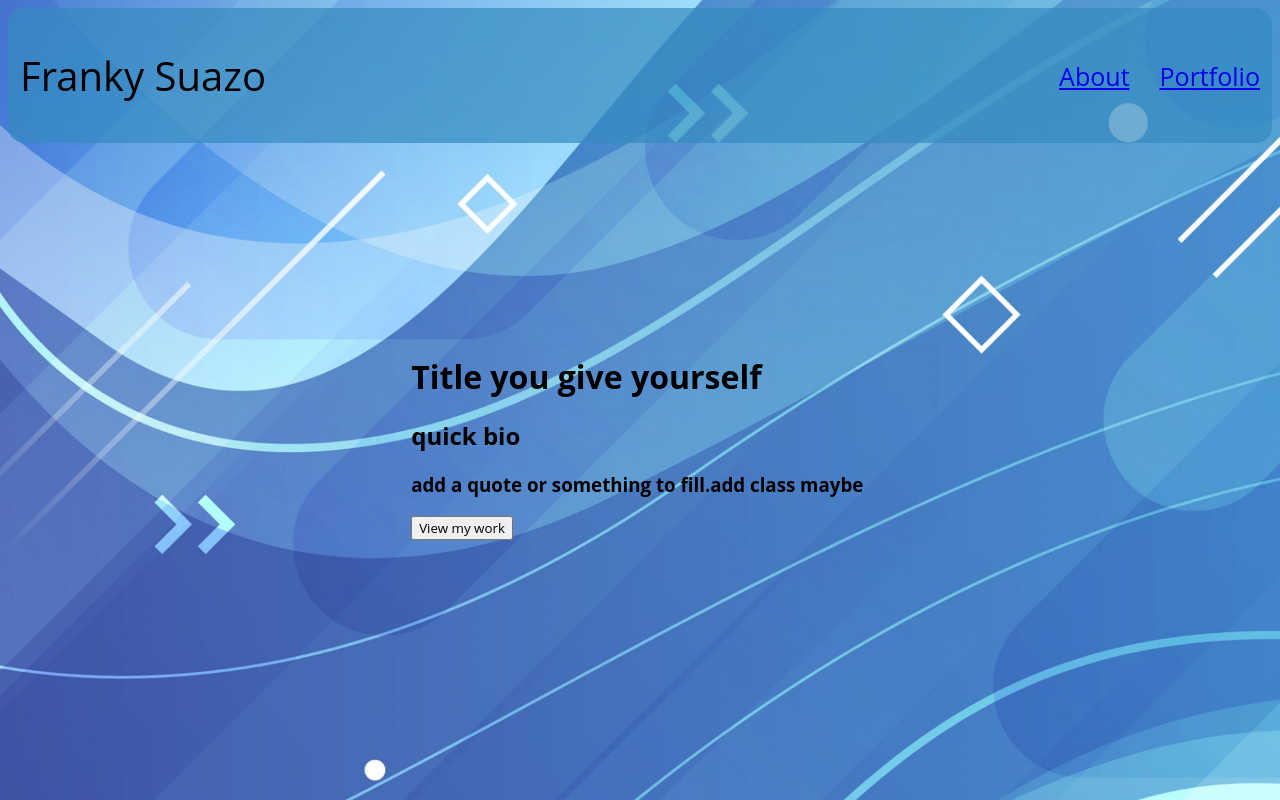
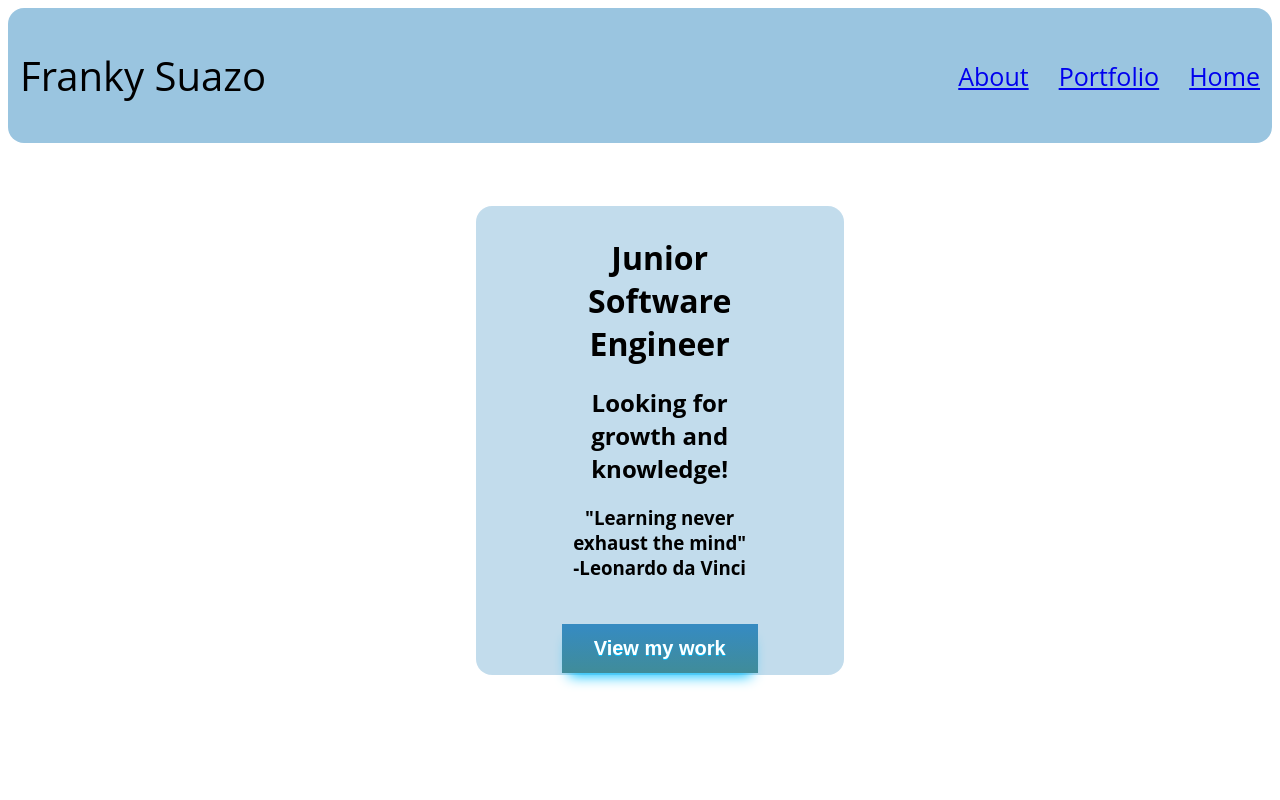
Before and after one commit to FrankySuazo/Block08, a plain HTML site: page personal_site/index.html in a window 1280 px wide. Shown: the top 800 px of the page. Drawn offline with Linux system fonts and the light colour scheme.

Commit message:
Added details, took background off

```diff
--- a/personal_site/index.html
+++ b/personal_site/index.html
@@ -13,18 +13,21 @@
       <nav class="links">
         <a href="#">About</a>
         <a href="#">Portfolio</a>
+        <a href="#">Home</a>
       </nav>
     </header>
 
     <main>
       <!--Page Info-->
-      <h1>Title you give yourself</h1>
-      <h2>quick bio</h2>
-      <h3>add a quote or something to fill.add class maybe</h3>
-
-      <form href="#">
-        <button type="button">View my work</button>
-      </form>
+      <h1>Junior Software Engineer</h1>
+      <h2>Looking for growth and knowledge!</h2>
+      <h3>
+        "Learning never exhaust the mind"
+        <div>-Leonardo da Vinci</div>
+      </h3>
+      <div>
+        <a href="#" class="myButton">View my work</a>
+      </div>
     </main>
 
     <!-- End page with media-->
--- a/personal_site/style.css
+++ b/personal_site/style.css
@@ -3,21 +3,73 @@
 * {
   font-family: "open sans", sans serif;
 }
+
+/*Page Info*/
 main {
-  min-height: 100vh;
-  padding: 64px 24px 96px;
-  margin-left: 30%;
-  margin-top: 10%;
-  /*color: #368bc1;*/
+  background-color: rgba(54, 139, 193, 0.3);
+  border-radius: 16px;
+
+  /* tried to shienk with page, insteas manually giving siz; failed*/
+  width: 200px;
+  text-align: center;
+  flex-basis: 200px;
+
+  /*Manually giving position; sadisfy to some degree*/
+  min-height: 50vh;
+  padding: 8px 84px 2px;
+  margin: 5% -37% -28% 37%;
 }
+
+/*Button decor*/
+.myButton {
+  box-shadow: 0px 10px 14px -7px #00bfff;
+  background: linear-gradient(to bottom, #368bc1 5%, #408c99 100%);
+  background-color: #368bc1;
+  display: inline-block;
+  cursor: pointer;
+  color: white;
+  font-family: Arial;
+  font-size: 20px;
+  font-weight: bold;
+  padding: 13px 32px;
+  text-decoration: none;
+  text-shadow: 0px 1px 0px #00bfff;
+  margin-top: 25px;
+  /*display: flex;
+  flex-basis: 10px;
+  margin-top: 100px;
+  margin-left: 100px;*/
+}
+.myButton:hover {
+  background: linear-gradient(to bottom, #368bc1 5%, #599bb3 100%);
+  background-color: #368bc1;
+}
+.myButton:active {
+  position: relative;
+  top: 1px;
+}
+
+/*Nav bar settings*/
 header {
-  background-color: rgba(54, 139, 193, 0.7);
+  background-color: rgba(54, 139, 193, 0.5);
   border-radius: 16px;
   display: flex;
   align-items: center;
   justify-content: space-between;
   padding: 0 12px;
 }
+
+/*For links to stay the same regardless if used*/
+header a:active {
+  color: none;
+}
+
+header a:visited {
+  text-decoration: none;
+  color: none;
+}
+
+/*Nav's links and info*/
 .name {
   font-size: 40px;
   padding: 0;
@@ -30,16 +82,22 @@ header {
 
 a {
   font-size: 25px;
-  /*margin-left: 20em;
-  padding-bottom: 10em;*/
 }
+
 button {
   color: black;
 }
-body {
+
+/*Had second thoughts of having a background. You can turn it off or on */
+
+/*body {
   background-image: url("./Images/SIMPLE-BLUE-BACKGROUND.jpg");
-  background-size: cover;
-}
 
-html {
-}
+
+    background-image:linear gradient(rgba(0,0,0,0.5),rgba(0,0,0,0.5)),url("background3.jpg");
+    height: 100vh;
+    background-position: center top;
+    background-repeat: no-repeat;
+    background-attachment: scroll;
+    background-size: cover;
+}*/
```
